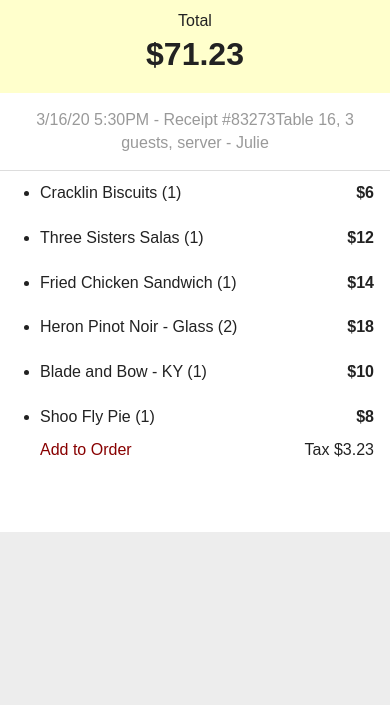
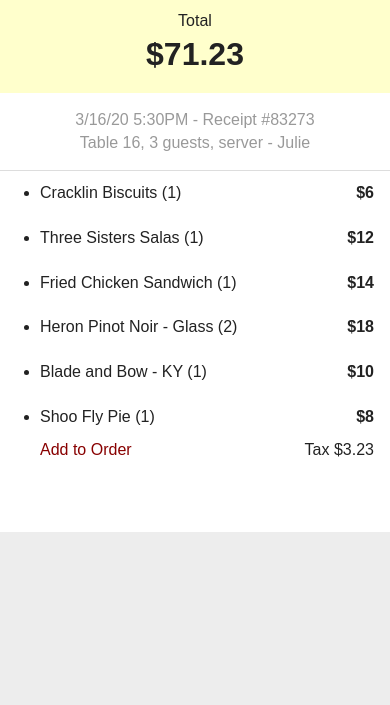
Before and after one commit to chrisgeyer/chrisgeyer.github.io, a plain HTML site: page Tab/index.html in a window 390 px wide. Shown: the part 89-794 px from the top of the page. Drawn offline with nearby package versions, Linux system fonts and the light colour scheme; a script that the page names is missing.

Commit message:
Update main.css

```diff
--- a/Tab/css/main.css
+++ b/Tab/css/main.css
@@ -150,7 +150,7 @@ textarea {
   .details {color:#999; padding:1em;}
   @media only screen and (max-width: 35em) {
     .details {text-align:center;}
-    .details .right {float:none;}
+    .details .right {float:none; display:block;}
   }
   .order {border-top:1px solid #ddd; margin:0;}
   .order li {padding:0.7em 1em 0.7em 0;}
```
